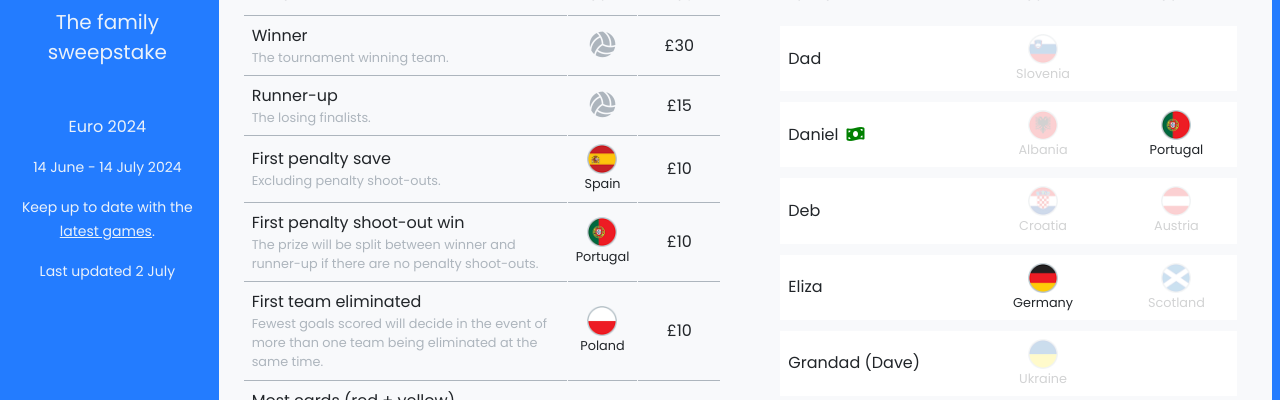
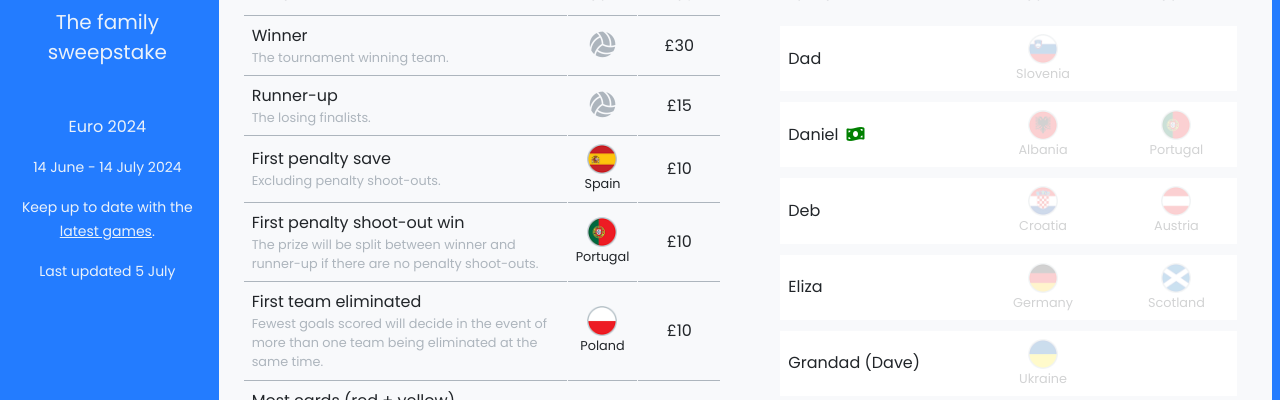
Before and after one commit to jimmyrule/rowells, a Jekyll site: the page built from index.html, in a window 1280 px wide. Shown: the part 129-529 px from the top of the page. Built offline with Jekyll 4.4.1, drawn with Linux system fonts in a browser that asks for light colours; nearby versions of some CDN libraries; part of the change alters nothing that is shown.

```diff
--- a/assets/files/teams.csv
+++ b/assets/files/teams.csv
@@ -8,12 +8,12 @@ id,name,url,group,eliminated,prize
 7,England,ENG,C,FALSE,FALSE
 8,France,FRA,D,FALSE,FALSE
 9,Georgia,GEO,F,TRUE,FALSE
-10,Germany,GER,A,FALSE,FALSE
+10,Germany,GER,A,TRUE,FALSE
 11,Hungary,HUN,A,TRUE,FALSE
 12,Italy,ITA,B,TRUE,FALSE
 13,Netherlands,NED,D,FALSE,FALSE
 14,Poland,POL,D,TRUE,TRUE
-15,Portugal,POR,F,FALSE,TRUE
+15,Portugal,POR,F,TRUE,TRUE
 16,Romania,ROU,E,TRUE,FALSE
 17,Scotland,SCO,A,TRUE,FALSE
 18,Serbia,SRB,C,TRUE,FALSE
--- a/index.html
+++ b/index.html
@@ -14,7 +14,7 @@ title: The family sweepstake
 				<p>Euro 2024</p>
 				<p><small>14 June - 14 July 2024</small></p>
 				<p><small>Keep up to date with the <a href="https://www.uefa.com/euro2024/fixtures-results/">latest games</a>.</small></p>
-				<p><small>Last updated 2 July</small></p>
+				<p><small>Last updated 5 July</small></p>
 			</div>
 		</aside>
 
```
